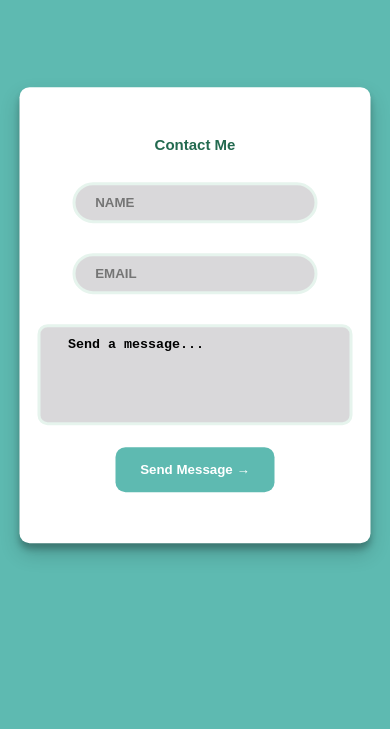
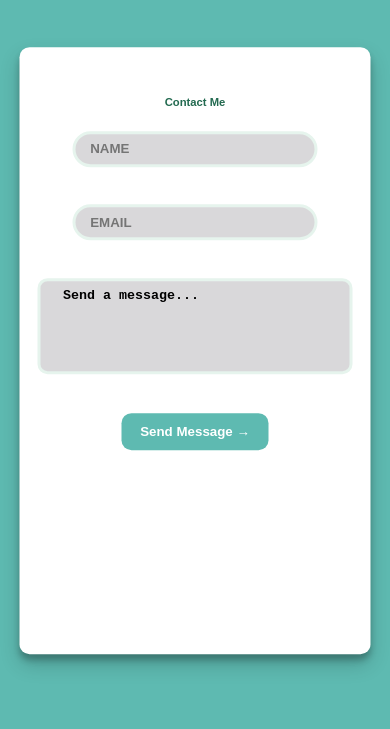
Before and after one commit to Glennlaw-0/my-portfolio, a website: page index.html in a window 390 px wide. Shown: the part 115-844 px from the top of the page. Drawn offline with Linux system fonts and the light colour scheme.

Commit message:
another media query adjustment

```diff
--- a/app/scss/abstracts/_mixins.scss
+++ b/app/scss/abstracts/_mixins.scss
@@ -58,14 +58,20 @@ Order to do MediaQueries:
   }
 
   @if $breakpoint == tab-land {
-    @media only screen and (max-width: 75em) {
+    @media only screen and (max-width: 90em) {
       @content;
     } //1200px
   }
 
   @if $breakpoint == big-desktop {
-    @media only screen and (min-width: 112.5em) {
+    @media only screen and (min-width: 90em) {
       @content;
     } //1800px
   }
+
+  @if $breakpoint == big-desktopuhd {
+    @media only screen and (min-width: 90em) {
+      @content;
+    } //2560px
+  }
 }
--- a/app/scss/base/_typography.scss
+++ b/app/scss/base/_typography.scss
@@ -1,6 +1,26 @@
 html {
   line-height: 1;
   font-size: 62.5%;
+
+  @include respond(big-desktopuhd) {
+    font-size: 180.5%; //1rem = 12px, 12/16 = 75%
+  } //>1800?
+
+  @include respond(tab-land) {
+    font-size: 56.25%; //1rem = 9px, 9/16 = 56.25%
+  } //width <1200?
+
+  @include respond(tab-port) {
+    font-size: 50%; //1rem = 8px, 8/16 = 50%
+  } //width <900px?
+
+  @include respond(phone) {
+    font-size: 55%; //1rem = 7.5px, 7.5/16 = 46.875
+  } //Width <500px?
+
+  @include respond(small-phone) {
+    font-size: 47%; //1rem = 5px, 5/16 = 31.25%
+  } //width <415px?
 }
 
 body {
--- a/app/scss/components/_form.scss
+++ b/app/scss/components/_form.scss
@@ -5,6 +5,10 @@
   &__group:not(:last-child) {
     margin-top: 3rem;
     margin-bottom: 2rem;
+
+    @include respond(phone) {
+      margin-bottom: 5rem;
+    }
   }
 
   &__input {
--- a/app/scss/layout/_comingsoon.scss
+++ b/app/scss/layout/_comingsoon.scss
@@ -1,8 +1,16 @@
 .container {
-  height: 60vh;
+  height: 70vh;
   width: 100vw;
   max-width: 100%;
   position: relative;
+
+  // @include respond(big-desktopuhd) {
+  //   height: 90vh;
+  // }
+
+  @include respond(small-phone) {
+    height: 80vh;
+  }
 }
 
 .comingsoon {
@@ -17,6 +25,10 @@
   box-shadow: 0 10px 20px rgba(0, 0, 0, 0.19),
     0 6px 6px rgba(0, 0, 0, 0.23);
 
+  @include respond(big-desktopuhd) {
+    height: 100%;
+  }
+
   @include respond(tab-port) {
     width: 54%;
   }
@@ -26,6 +38,7 @@
   }
 
   @include respond(small-phone) {
+    margin-top: 0px;
     width: 90%;
   }
 }
--- a/app/scss/layout/_header.scss
+++ b/app/scss/layout/_header.scss
@@ -19,6 +19,10 @@
     @include respond(small-phone) {
       font-size: 3rem;
     }
+  }
+
+  @include respond(small-phone) {
+    margin-bottom: 0;
   }
 }
 
--- a/index.html
+++ b/index.html
@@ -26,7 +26,12 @@
 
     <main>
         <div class="container">
-            <section class="comingsoon">
+            <section>
+                <div class="aboutme">
+
+                </div>
+
+                <div class="comingsoon">
                     <form action="#" class="form">
                         <h1>Contact Me</h1>
                         <div class="form__group">
@@ -48,6 +53,7 @@
                             <button class="btn btn--primary">Send Message &rarr;</button>
                         </div>
                     </form>
+                </div>
             </section>
         </div>
     </main>
```
Also changed, not shown: dist/main.css, 1 other file. Lines whose indentation alone changed are shown as unchanged.
